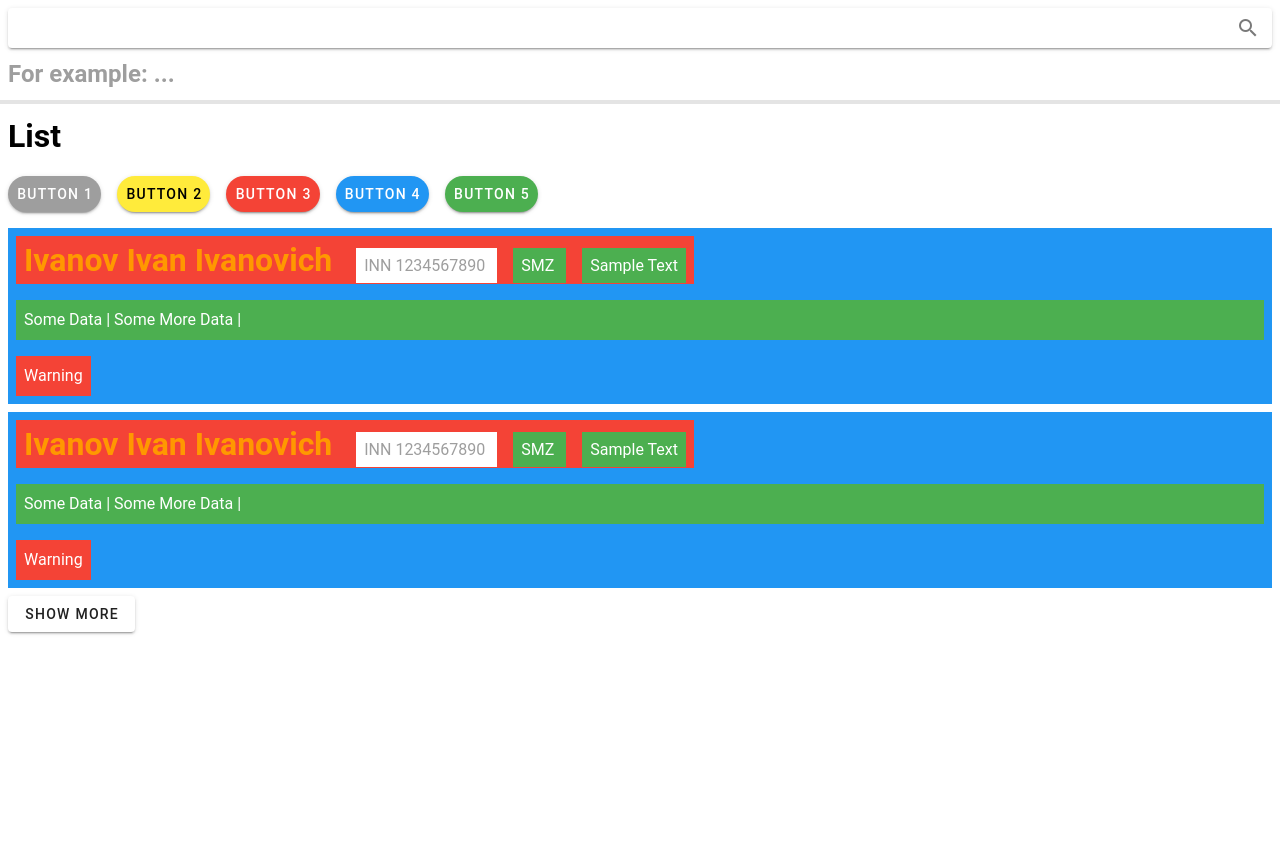
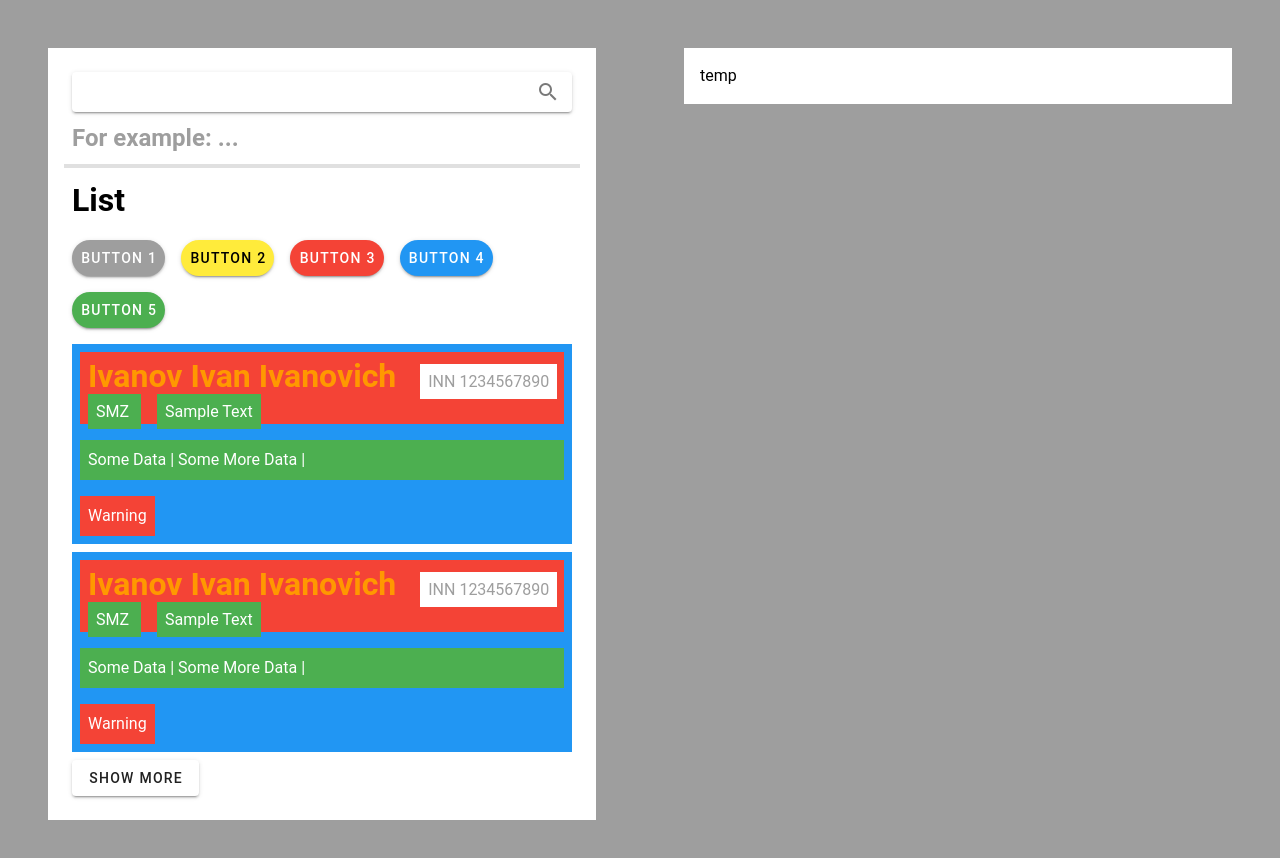
Before and after one commit to chnmk/vuetify-staff-list, a Vue app: page / in a window 1280 px wide. Shown: the top 858 px of the page. Before the commit the page ends 800 px from the top, so only its background shows below. Built offline with nearby package versions, Linux system fonts and the light colour scheme.

Commit message:
style: add basic page layout

```diff
--- a/src/components/StaffPage.vue
+++ b/src/components/StaffPage.vue
@@ -1,7 +1,18 @@
 <template>
-  <div>
-    <StaffSearch />
-    <v-divider thickness="4" />
-    <StaffList />
-  </div>
+  <v-container :fluid="true" class="bg-grey pa-4">
+    <v-row>
+      <v-col>
+        <div class="bg-white ma-8 pa-4">
+          <StaffSearch />
+          <v-divider thickness="4" />
+          <StaffList />
+        </div>
+      </v-col>
+      <v-col>
+        <div class="bg-white ma-8 pa-4">
+          <NewUser />
+        </div>
+      </v-col>
+    </v-row>
+  </v-container>
 </template>
--- /dev/null
+++ b/src/components/sidebar/NewUser.vue
@@ -0,0 +1,5 @@
+<template>
+  <div>
+    temp
+  </div>
+</template>
```
